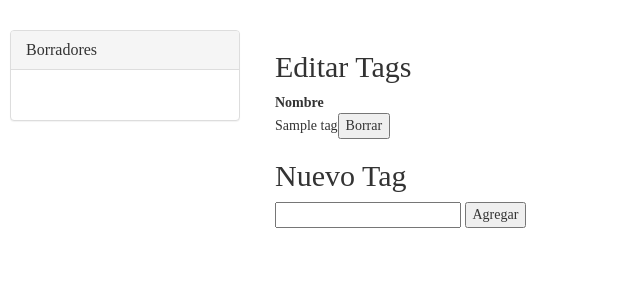
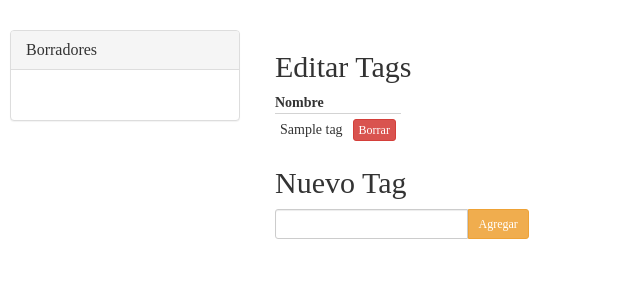
Before and after one commit to WillyMaikowski/ncid, a Django app: page /news/tags/ in a window 1280 px wide; the page is wider, and only the part inside the window is pictured. Shown: the part 72-372 px from the top of that part, without its empty margins (0-640 px from the left). Run offline with Django 3.2, Linux system fonts and the light colour scheme; a user stored in the database is signed in; data comes from the database, SQL or seed files in the repository; tables that the repository leaves empty hold one stand-in row (values such as "Sample post"); data that the repository does not hold is empty; some libraries are stand-ins or nearby versions.

Commit message:
template update

```diff
--- a/news/templates/news/edit_tags.html
+++ b/news/templates/news/edit_tags.html
@@ -1,8 +1,10 @@
 {% extends "news/base.html" %}
 
 {% block content %}
+
+
 <h2>Editar Tags</h2>
-
+{% if tags %}
 <table>
     <thead>
         <tr><th>Nombre</th></tr>
@@ -13,21 +15,25 @@
         {% csrf_token %}
 
         <input type="hidden" name="name" value="{{ tag.name }}" />
-        <tr>
-            <td>{{ tag.name }}</td>
-            <td><input type="submit" name="deleteTag" value="Borrar" /></td>
+        <tr style="border-top:1px solid lightGrey;">
+            <td style="padding:5px;">{{ tag.name }}</td>
+            <td style="padding:5px;"><input type="submit" class="btn btn-xs btn-danger" name="deleteTag" value="Borrar" /></td>
         </tr>
     </form>
     {% endfor %}
     </tbody>
 </table>
+{% else %}
+<p>Aun no se ha creado ningun tag.</p>
+{% endif %}
 
 <h2>Nuevo Tag</h2>
 <form action="{% url 'edit_tags' %}" method="post">
     {% csrf_token %}
-
-    <input type="text" name="name" value="" />
-    <input type="submit" name="addTag" value="Agregar" />
+    <div style="float:left;width:20%;">
+        <input type="text" class="form-control input-sm" name="name" value="" style="border-top-right-radius:0;border-bottom-right-radius:0;" />
+    </div>
+    <input type="submit" class="btn btn-sm btn-warning" name="addTag" value="Agregar" style="border-top-left-radius:0;border-bottom-left-radius:0;" />
 </form>
 
 {% endblock %}
```
